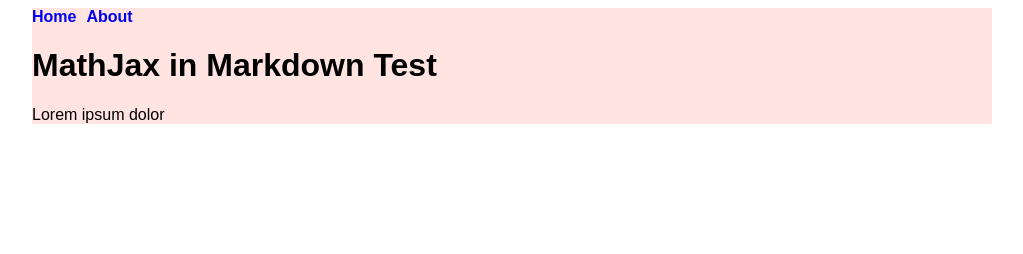
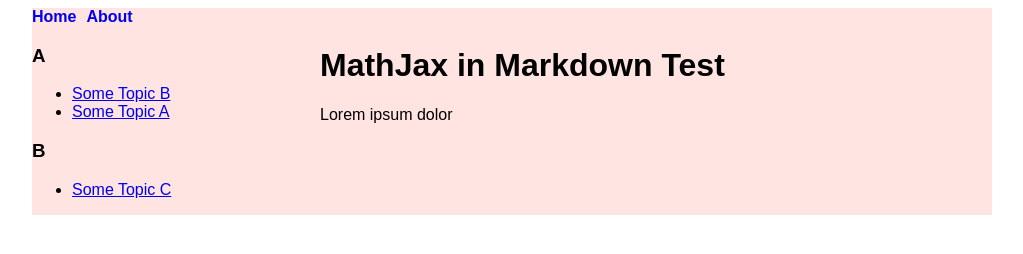
Before and after one commit to duyenho/mathjax-in-markdown-test, a Gatsby site: page / in a window 1280 px wide. Shown: the whole page, without its empty margins (128-1151 px from the left). Built offline with nearby package versions, Linux system fonts and the light colour scheme; Gatsby itself is replaced by a stand-in of ours.

Commit message:
add static query to render topics in own nav
gatsby-source-filesystem allows you to query the files with the allFile graphql query.
gatsby-transformer-remark gives you access to allMarkdownRemark and markDownRemark.

```diff
--- a/gatsby-config.js
+++ b/gatsby-config.js
@@ -2,5 +2,15 @@ module.exports = {
   siteMetadata: {
     title: `MathJax in Markdown Test`,
   },
-  plugins: [`gatsby-plugin-styled-components`],
+  plugins: [
+    {
+      resolve: `gatsby-source-filesystem`,
+      options: {
+        name: `src`,
+        path: `${__dirname}/src/`,
+      },
+    },
+    `gatsby-transformer-remark`,
+    `gatsby-plugin-styled-components`
+  ],
 }
--- a/package.json
+++ b/package.json
@@ -12,7 +12,8 @@
     "babel-plugin-styled-components": "^1.8.0",
     "gatsby": "^2.0.0",
     "gatsby-plugin-styled-components": "^3.0.0",
-    "gatsby-plugin-typography": "^2.2.0",
+    "gatsby-source-filesystem": "^2.0.5",
+    "gatsby-transformer-remark": "^2.1.9",
     "react": "^16.5.1",
     "react-dom": "^16.5.1",
     "react-mathjax2": "0.0.2",
--- a/src/components/Layout.js
+++ b/src/components/Layout.js
@@ -2,6 +2,7 @@ import React from "react"
 import { StaticQuery, graphql } from "gatsby"
 import styled, { createGlobalStyle } from "styled-components"
 import NavBar from "./NavBar"
+import NavTopics from "./NavTopics"
 
 const GlobalStyle = createGlobalStyle`
   body {
@@ -9,10 +10,18 @@ const GlobalStyle = createGlobalStyle`
   }
 `
 
-const Wrapper = styled.div`
+const LayoutWrapper = styled.div`
   max-width: 960px;
   margin: 0 auto;
   background-color: mistyRose;
+`
+
+const MainWrapper = styled.main`
+  display: flex;
+`
+
+const Main = styled.main`
+  width: 70%;
 `
 
 export default ({ children }) => (
@@ -28,12 +37,19 @@ export default ({ children }) => (
     `
   }
       render={data => (
-      <Wrapper>
+      <LayoutWrapper>
         <GlobalStyle />
-        <NavBar />
-        <h1>{data.site.siteMetadata.title}</h1>
-        {children}
-      </Wrapper>
+        <header>
+          <NavBar />
+        </header>
+        <MainWrapper>
+          <NavTopics />
+          <Main>
+            <h1>{data.site.siteMetadata.title}</h1>
+            {children}
+          </Main>
+        </MainWrapper>
+      </LayoutWrapper>
     )}
   />
 )
--- /dev/null
+++ b/src/components/NavTopics.js
@@ -0,0 +1,77 @@
+import React from "react"
+import { StaticQuery, Link, graphql } from "gatsby"
+import styled from "styled-components"
+
+const NavWrapper = styled.nav`
+  width: 30%;
+`
+
+const groupBy = (filesArray, property) => {
+  return filesArray.reduce((acc, obj) => {
+    const key = obj.node.frontmatter[property];
+    if (!acc[key]) {
+      acc[key] = [];
+    }
+    acc[key].push(obj);
+    return acc;
+  }, {});
+}
+
+const makePageLinks = (files) => files.map((file, i) => {
+  return (
+    <li key={i}>
+      <Link to={'/'}>
+        {file.node.frontmatter.title}
+      </Link>
+    </li>
+  )
+})
+
+export default ({ children }) => (
+  <StaticQuery
+    query={graphql`
+      query {
+        site {
+          siteMetadata {
+            title
+          }
+        }
+        allMarkdownRemark(sort: { fields: [frontmatter___order], order: ASC }) {
+          edges {
+            node {
+              id
+              frontmatter {
+                title
+                order
+                group
+              }
+              excerpt
+            }
+          }
+        }
+      }
+    `
+  }
+      render={data => {
+        const allFiles = data.allMarkdownRemark.edges;
+        const groupedFiles = groupBy(allFiles, 'group');
+        const sectionNames = Object.keys(groupedFiles);
+
+        return (
+          <NavWrapper>
+            {sectionNames.map((group, i) => {
+              const files = groupedFiles[group];
+              return (
+                <div key={i}>
+                  <h3>{group}</h3>
+                  <ul>
+                    {makePageLinks(files)}
+                  </ul>
+                </div>
+              )
+            })}
+          </NavWrapper>
+        )}
+      }
+  />
+)
```
Also changed, not shown: 1 other file.
